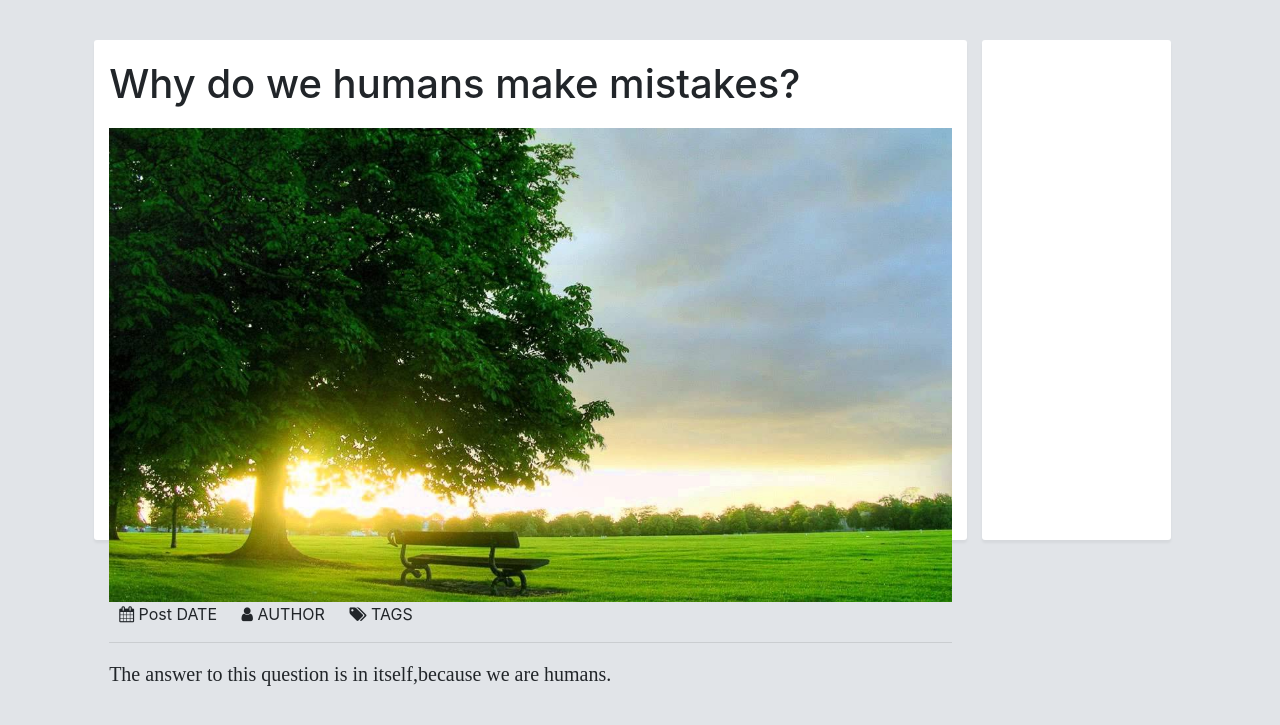
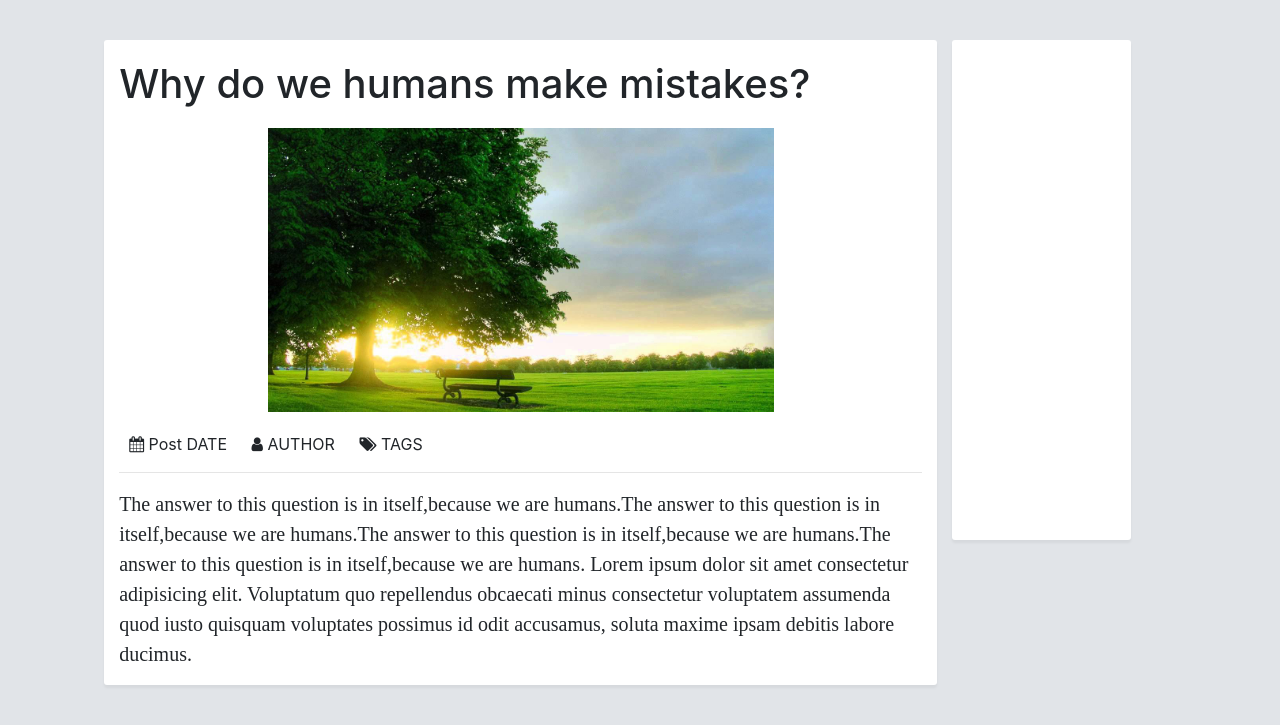
Before and after one commit to ermissa/personal_blog, a Django app: page /blog/postread in a window 1280 px wide. Shown: the top 725 px of the page. Run offline with Django 3.2, Linux system fonts and the light colour scheme; some libraries are stand-ins or nearby versions; some web fonts are replaced.

Commit message:
some basic chances

```diff
--- a/blog/templates/post_read.html
+++ b/blog/templates/post_read.html
@@ -40,23 +40,27 @@
 </head>
 
 <body>
-    <div class="row">
+    <div class="row col-md-12">
 
-        <div class="col-md-8 offset-md-1 post_container" style="height:500px; margin-top:40px;">
+        <div class="col-md-8 offset-md-1 post_container" style="margin-top:40px;margin-bottom:20px;">
             <header class="post_header">
                 <h1 style="margin-top:20px;margin-bottom:20px;">Why do we humans make mistakes?</h1>
-                <img style="display: block;max-width: 100%;height: auto;" src="{% static 'images/manzara_agac_bank.jpg'%}">
-                <i class="fa fa-calendar" style="margin-left:10px;"></i> Post DATE
-                <i class="fa fa-user" style="margin-left:20px;"></i> AUTHOR
-                <i class="fa fa-tags" style="margin-left:20px;"></i> TAGS
+                <div class="col-md-8" style="margin:0 auto;">
+                    <img class="post_image" src="{% static 'images/manzara_agac_bank.jpg'%}">
+                </div>
+                <div style="margin-top:20px;">
+                    <i class="fa fa-calendar" style="margin-left:10px;"></i> Post DATE
+                    <i class="fa fa-user" style="margin-left:20px;"></i> AUTHOR
+                    <i class="fa fa-tags" style="margin-left:20px;"></i> TAGS
+                </div>
             </header>
             <hr>
             <div class="post_content">
-                <p>The answer to this question is in itself,because we are humans.</p>
+                <p>The answer to this question is in itself,because we are humans.The answer to this question is in itself,because we are humans.The answer to this question is in itself,because we are humans.The answer to this question is in itself,because we are humans. Lorem ipsum dolor sit amet consectetur adipisicing elit. Voluptatum quo repellendus obcaecati minus consectetur voluptatem assumenda quod iusto quisquam voluptates possimus id odit accusamus, soluta maxime ipsam debitis labore ducimus.</p>
             </div>
         </div>
 
-        <div class="col-md-2" style=" height:500px; margin-top:40px;">
+        <div class="col-md-2" style="margin-top:40px;">
                 <div class="post_container" style="height:500px;">
                 </div>
         </div>
```
